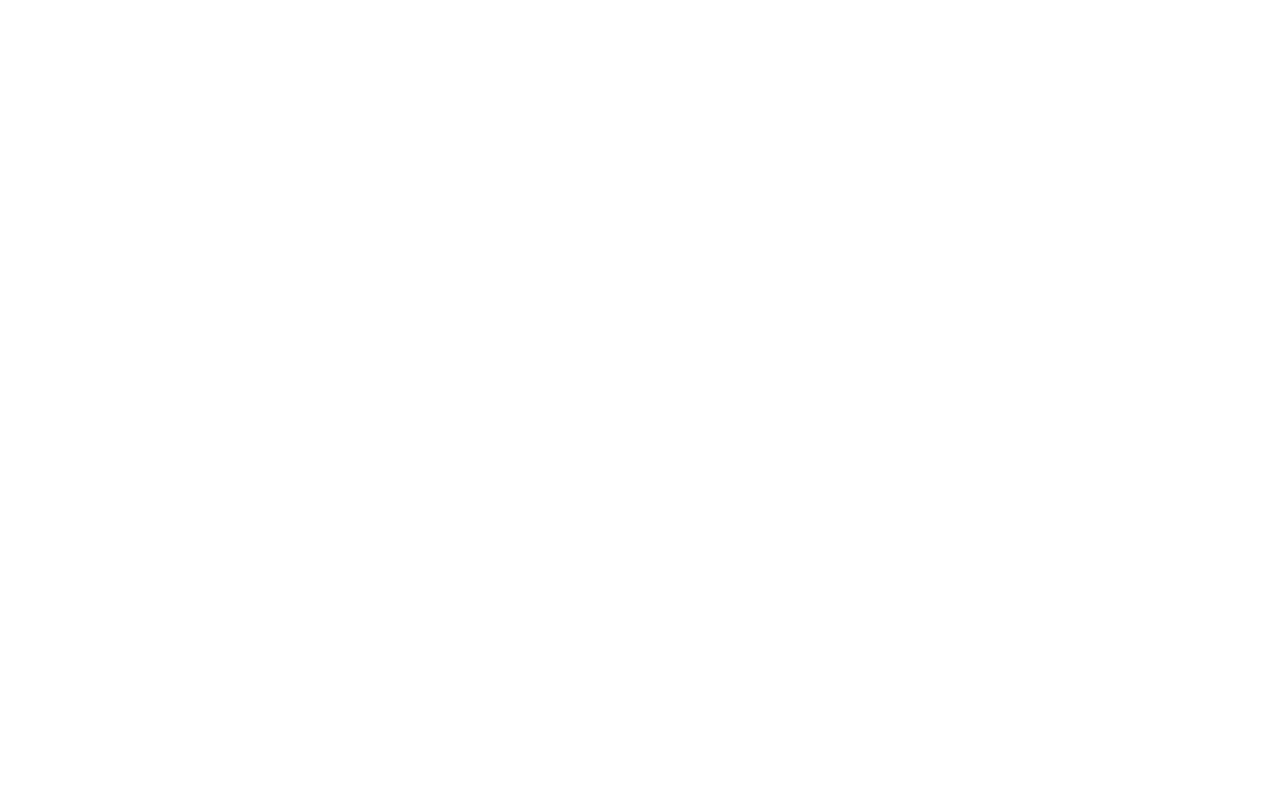
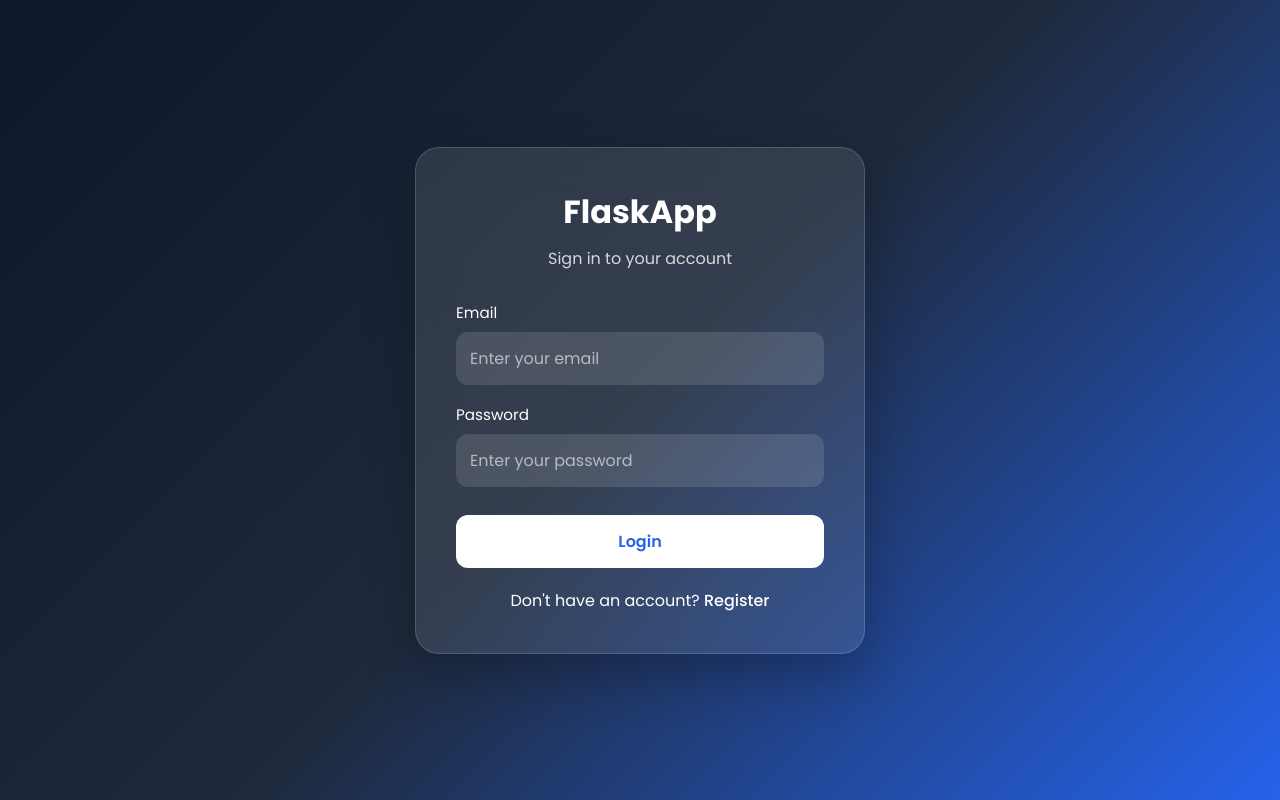
Before and after one commit to Cyber-Akshat/Flask-Project, a Flask app: page /login in a window 1280 px wide. Before the commit the page is empty. Run offline with Flask 3, Linux system fonts and the light colour scheme.

Commit message:
Designing login, and send login requests

```diff
--- a/app.py
+++ b/app.py
@@ -1,18 +1,34 @@
-from flask import Flask, render_template
+from flask import Flask, render_template, request, redirect, url_for, flash
 
 app = Flask(__name__)
+
+# Required for flash messages
+app.secret_key = "your-secret-key-here"
 
 @app.route("/")
 def home():
     return render_template("home.html")
 
-@app.route("/login")
+
+@app.route("/login", methods=["GET", "POST"])
 def login():
+    if request.method == "POST":
+        email = request.form.get("email")
+        password = request.form.get("password")
+
+        # Example authentication
+        if email == "admin@example.com" and password == "password123":
+            return redirect(url_for("home"))
+
+        flash("Invalid email or password")
+
     return render_template("login.html")
+
 
 @app.route("/register")
 def register():
     return render_template("register.html")
 
+
 if __name__ == "__main__":
     app.run(debug=True)
--- a/templates/login.html
+++ b/templates/login.html
@@ -2,9 +2,174 @@
 <html lang="en">
 <head>
     <meta charset="UTF-8">
-    <title>Title</title>
+    <meta name="viewport" content="width=device-width, initial-scale=1.0">
+    <title>Login | FlaskApp</title>
+
+    <link href="https://fonts.googleapis.com/css2?family=Poppins:wght@300;400;500;600;700&display=swap" rel="stylesheet">
+
+    <style>
+        *{
+            margin:0;
+            padding:0;
+            box-sizing:border-box;
+            font-family:'Poppins',sans-serif;
+        }
+
+        body{
+            min-height:100vh;
+            display:flex;
+            justify-content:center;
+            align-items:center;
+            background:linear-gradient(135deg,#0f172a,#1e293b,#2563eb);
+            padding:20px;
+        }
+
+        .card{
+            width:100%;
+            max-width:450px;
+            background:rgba(255,255,255,0.1);
+            backdrop-filter:blur(20px);
+            border:1px solid rgba(255,255,255,0.15);
+            border-radius:24px;
+            padding:40px;
+            color:white;
+            box-shadow:0 20px 50px rgba(0,0,0,.25);
+        }
+
+        .logo{
+            text-align:center;
+            font-size:2rem;
+            font-weight:700;
+            margin-bottom:10px;
+        }
+
+        .subtitle{
+            text-align:center;
+            color:rgba(255,255,255,.8);
+            margin-bottom:30px;
+        }
+
+        .form-group{
+            margin-bottom:18px;
+        }
+
+        label{
+            display:block;
+            margin-bottom:8px;
+            font-size:.95rem;
+        }
+
+        input{
+            width:100%;
+            padding:14px;
+            border:none;
+            border-radius:12px;
+            background:rgba(255,255,255,.12);
+            color:white;
+            outline:none;
+            font-size:1rem;
+        }
+
+        input::placeholder{
+            color:rgba(255,255,255,.6);
+        }
+
+        .login-btn{
+            width:100%;
+            padding:14px;
+            border:none;
+            border-radius:12px;
+            background:white;
+            color:#2563eb;
+            font-size:1rem;
+            font-weight:600;
+            cursor:pointer;
+            transition:.3s;
+            margin-top:10px;
+        }
+
+        .login-btn:hover{
+            transform:translateY(-2px);
+            box-shadow:0 10px 25px rgba(255,255,255,.25);
+        }
+
+        .links{
+            text-align:center;
+            margin-top:20px;
+        }
+
+        .links a{
+            color:white;
+            text-decoration:none;
+            font-weight:500;
+        }
+
+        .links a:hover{
+            text-decoration:underline;
+        }
+
+        .flash{
+            background:rgba(255,99,99,.2);
+            border:1px solid rgba(255,99,99,.4);
+            padding:12px;
+            border-radius:10px;
+            margin-bottom:15px;
+        }
+    </style>
 </head>
 <body>
 
+<div class="card">
+
+    <div class="logo">FlaskApp</div>
+    <div class="subtitle">Sign in to your account</div>
+
+    {% with messages = get_flashed_messages() %}
+        {% if messages %}
+            {% for message in messages %}
+                <div class="flash">
+                    {{ message }}
+                </div>
+            {% endfor %}
+        {% endif %}
+    {% endwith %}
+
+    <form method="POST">
+
+        <div class="form-group">
+            <label>Email</label>
+            <input
+                type="email"
+                name="email"
+                placeholder="Enter your email"
+                required
+            >
+        </div>
+
+        <div class="form-group">
+            <label>Password</label>
+            <input
+                type="password"
+                name="password"
+                placeholder="Enter your password"
+                required
+            >
+        </div>
+
+        <button type="submit" class="login-btn">
+            Login
+        </button>
+
+    </form>
+
+    <div class="links">
+        Don't have an account?
+        <a href="{{ url_for('register') }}">
+            Register
+        </a>
+    </div>
+
+</div>
+
 </body>
 </html>
```
